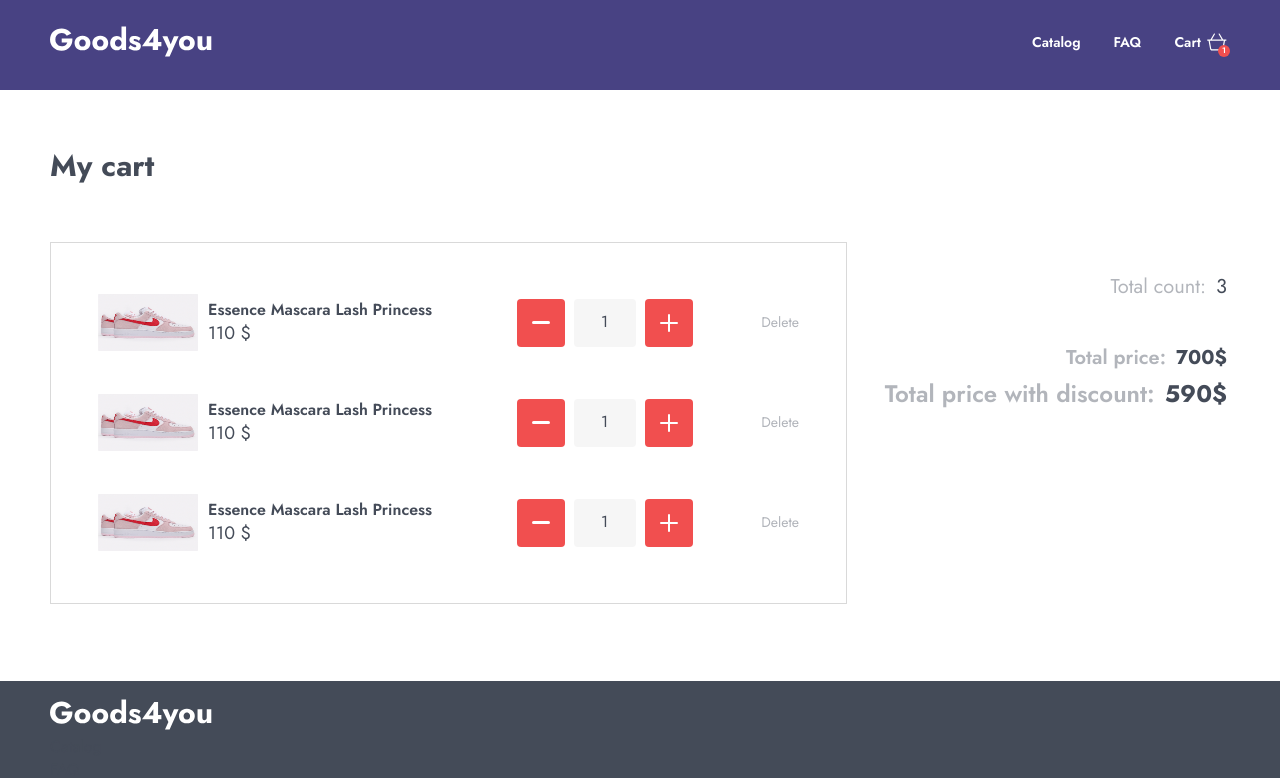
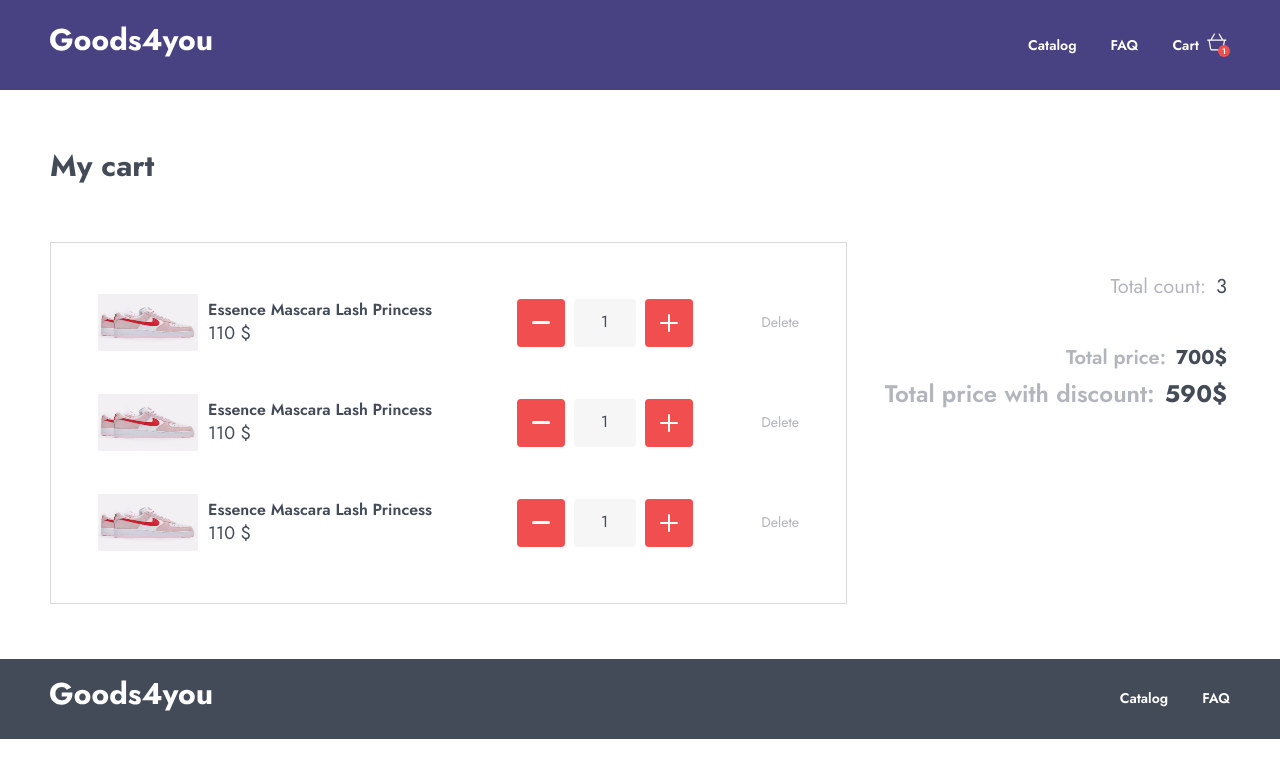
Before and after one commit to yuliasigova/goods4you, a React (Vite) app: page /cart in a window 1280 px wide. Shown: the top 778 px of the page. Built offline with nearby package versions, Linux system fonts and the light colour scheme.

Commit message:
fix header and footer

```diff
--- a/src/app/layout/Layout.tsx
+++ b/src/app/layout/Layout.tsx
@@ -4,11 +4,11 @@ import { Footer } from "../../components/footer/Footer";
 
 export const Layout = ()=> {
     return (
-        <div className="page">
+        <>
            <Header/>
            <Outlet/>
            <Footer/>
-        </div>
+        </>
 
     )
 }
--- a/src/components/footer/Footer.tsx
+++ b/src/components/footer/Footer.tsx
@@ -1,13 +1,21 @@
 import logo from '../../shared/assets/img/logo.svg'
 import style from './footer.module.scss'
 import { Link } from 'react-router-dom'
+import nav from '../header/header.module.scss'
+import { useLocation } from 'react-router-dom'
 
 export const Footer = () => {
+    const location = useLocation();
     return (
         <footer className={style.footer}>
-            <img src={logo} width={162} height={43} alt="Логотип: Goods4you"></img>
-            <nav>
-            <ul>
+             {location.pathname !== '/'
+          ? <Link to={'/'}>
+          <img src={logo} width={162} height={43} alt="Логотип: Goods4you"></img>
+          </Link>
+          : <img src={logo} width={162} height={43} alt="Логотип: Goods4you"></img>
+          }
+          <div className={nav.nav}>
+          <ul>
                 <li>
                     <Link to={'/'}>Catalog</Link>
                 </li>
@@ -15,7 +23,9 @@ export const Footer = () => {
                     <Link to={'/'}>FAQ</Link>
                 </li>
             </ul>
-            </nav>
+          </div>
+
+
         </footer>
     )
 }
--- a/src/components/footer/footer.module.scss
+++ b/src/components/footer/footer.module.scss
@@ -1,6 +1,18 @@
+@import '../../styles/variables.scss';
+
 .footer {
-    // min-height: 80px;
     padding: 18px max(20px, (100vw - 1180px)/2) 19px;
-    background: #444B58;
-    flex-shrink: 0;
+    background: $color-tuna;
+    color: $color-default-white;
+    display: flex;
+    flex-wrap: wrap;
+    align-items: center;
+    gap: 2px;
+    justify-content: space-between;
+    min-height: 80px;
+
+    a:hover img,
+    a:focus img {
+        opacity: 0.8;
+    }
 }
--- a/src/components/header/Header.tsx
+++ b/src/components/header/Header.tsx
@@ -11,9 +11,9 @@ export const Header = () => {
         <header className={location.pathname !== '/' ? style.header : style.header__home}>
           {location.pathname !== '/'
           ? <Link to={'/'}>
-          <img src={logo} width={162} height={40}></img>
+          <img src={logo} width={162} height={40} alt="Логотип: Goods4you"></img>
           </Link>
-          : <img src={logo} width={162} height={40}></img>
+          : <img src={logo} width={162} height={40} alt="Логотип: Goods4you"></img>
           }
 
             <nav className={style.nav}>
@@ -25,8 +25,8 @@ export const Header = () => {
                     <Link to={'/'}> FAQ</Link>
                 </li>
                 <li>
-                    <Link to={'cart'}> Cart
-                    <div className={style.link__cart}>
+                    <Link to={'cart'} className={style.link}> Cart
+                    <div className={style.cart}>
                         <Icon name={'cart'} width={20} height={18}/>
                         <span>1</span>
                     </div>
--- a/src/components/header/header.module.scss
+++ b/src/components/header/header.module.scss
@@ -6,7 +6,6 @@
     display: flex;
     flex-wrap: wrap;
     align-items: center;
-    flex-shrink: 0;
     justify-content: space-between;
     padding: 20px max(20px, (100vw - 1180px)/2);
     gap: 2rem;
@@ -22,6 +21,11 @@
         padding-top: 17px;
         padding-bottom: 9px;
         min-height: 64px;
+    }
+
+    a:hover img,
+    a:focus img {
+        opacity: 0.8;
     }
 }
 
@@ -39,16 +43,23 @@
     ul {
         display: flex;
         flex-wrap: wrap;
+        align-items: center;
     }
 
     li {
-        margin-right: 33px;
+        margin-right: 34px;
+        min-height: 24px;
+        display: flex;
+        align-items: center;
+
         &:last-child {
             margin-right: 0;
         }
     }
+
     a {
         font-size: 14px;
+        line-height: 20.23px;
         font-weight: 600;
         color: inherit;
         display: flex;
@@ -63,12 +74,16 @@
 
 }
 
-.link__cart {
+.link {
+    align-items: center;
+
+    .cart {
         display: flex;
         position: relative;
         width: 23px;
         height: 24px;
-        margin-left: 6px;
+        margin-left: 8px;
+    }
 
     span {
         color: inherit;
@@ -76,8 +91,9 @@
         width: 12px;
         height: 12px;
         border-radius: 50%;
-        display: grid;
-        place-items: center;
+        display: flex;
+        justify-content: center;
+        align-items: center;
         position: absolute;
         font-size: 8px;
         bottom: 0;
--- a/src/index.scss
+++ b/src/index.scss
@@ -56,15 +56,6 @@ button,
   appearance: none;
 }
 
-.page {
-  display: flex;
-  flex-direction: column;
-  min-height: 100vh;
-}
-
-main {
-  flex-grow: 1;
-}
 
 h1, h2, h3, h4, h5, h6, p {
   margin: 0;
```
